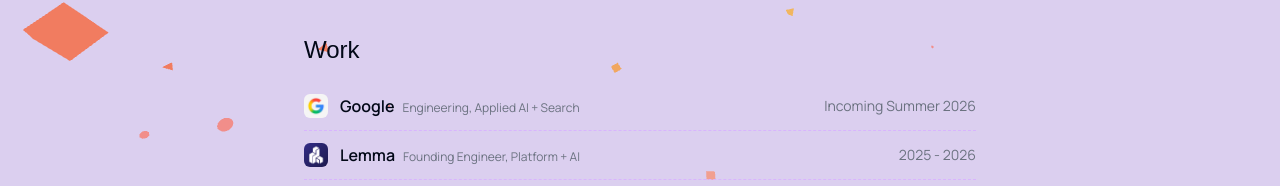
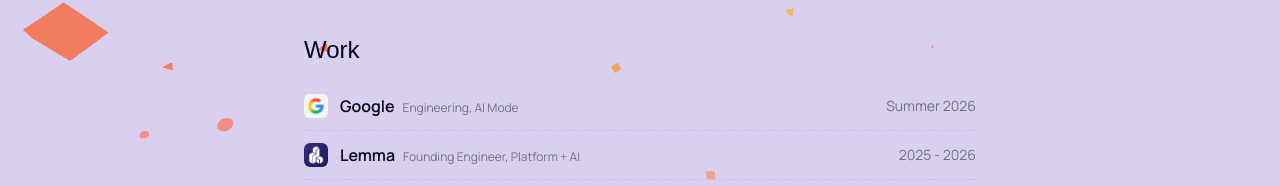
Before and after one commit to VishnuK1947/vishnukadaba.dev, a React (Vite) app: page / in a window 1280 px wide. Shown: the part 454-640 px from the top of the page. Built offline with nearby package versions, Linux system fonts and the light colour scheme.

Commit message:
ai mode added

```diff
--- a/src/data/workExperience.ts
+++ b/src/data/workExperience.ts
@@ -9,10 +9,10 @@ export interface WorkExperienceItem {
 export const workExperience: WorkExperienceItem[] = [
   {
     company: 'Google',
-    role: 'Engineering, Applied AI + Search',
-    period: 'Incoming Summer 2026',
+    role: 'Engineering, AI Mode',
+    period: 'Summer 2026',
     logo: '/google.png',
-    link: 'https://www.google.com/',
+    link: 'https://www.google.com/ai',
   },
   {
     company: 'Lemma',
```
